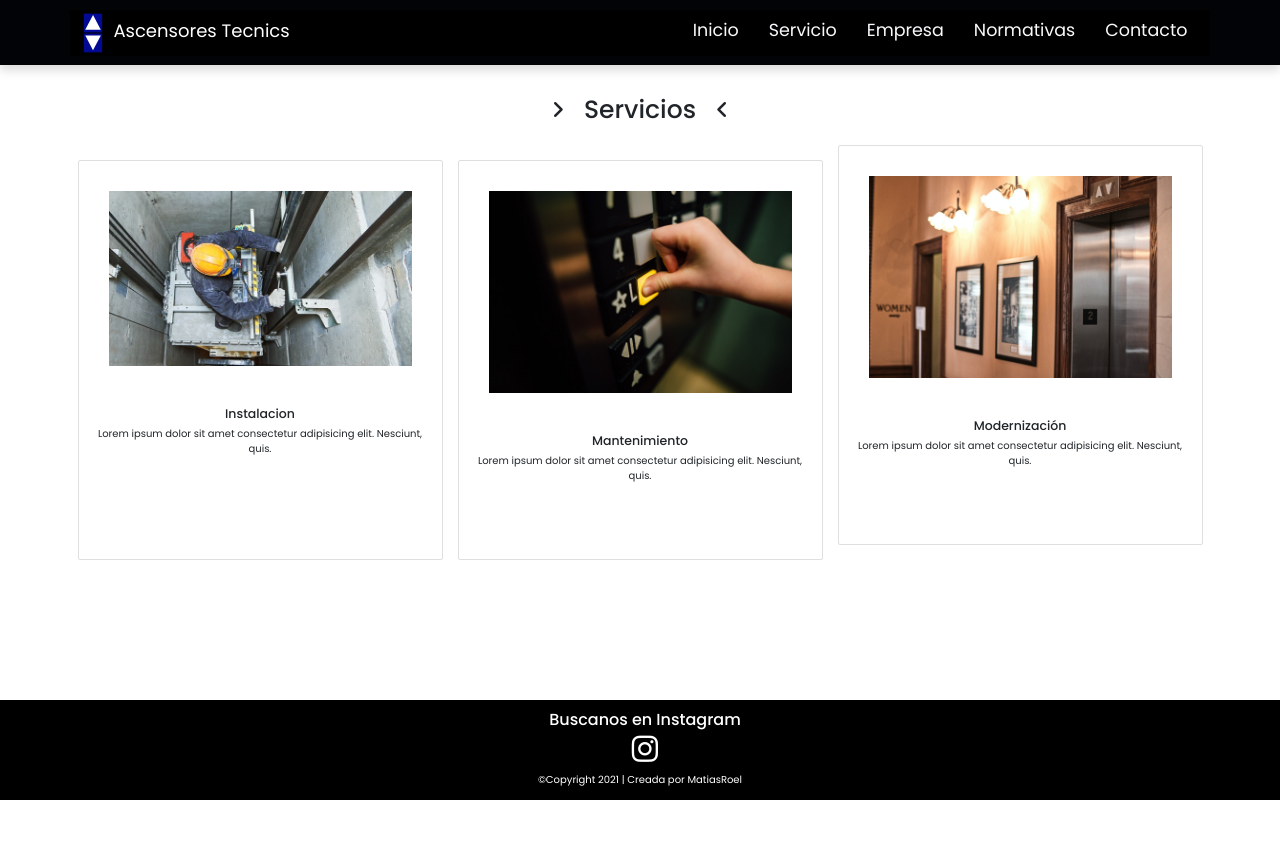
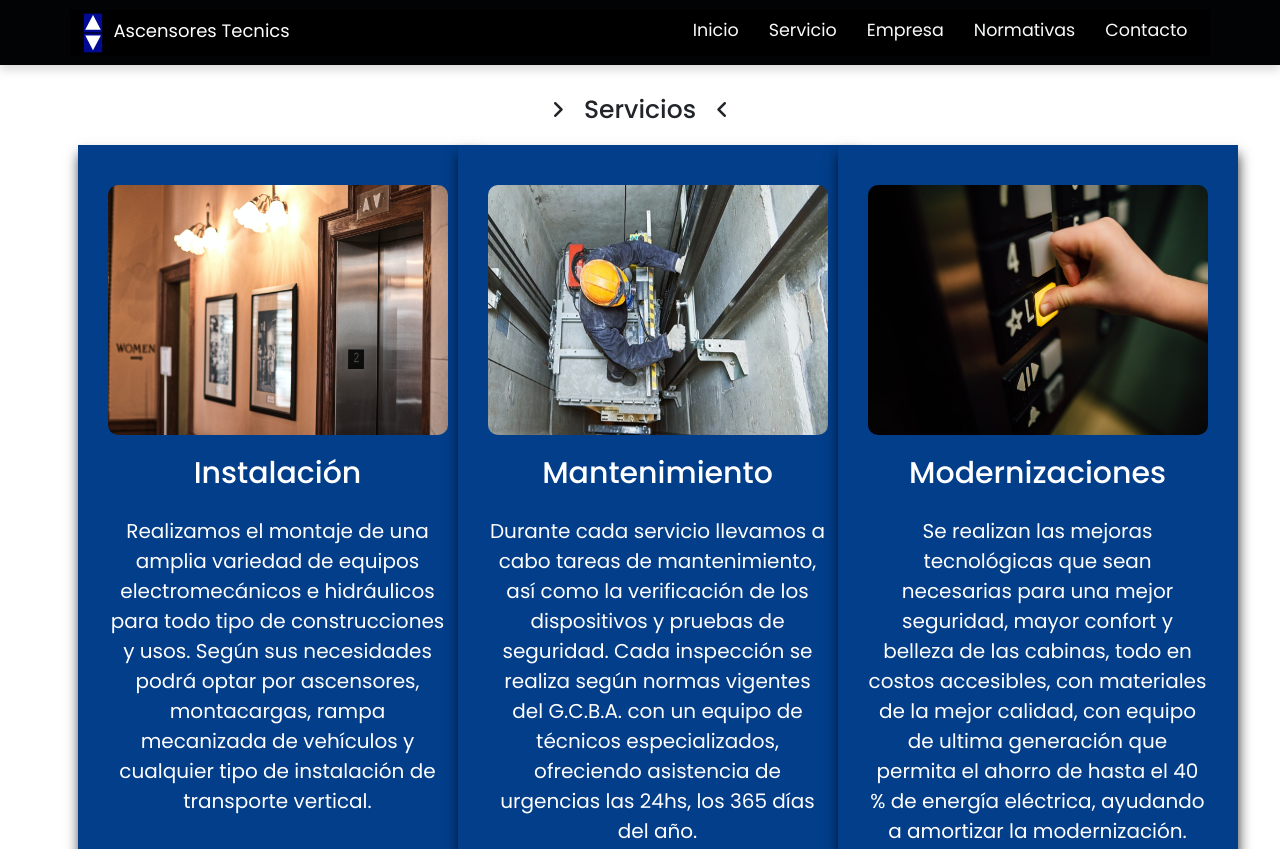
Before and after one commit to MatiasRoel24/Ascensores-Tecnics, a website: page pages/servicio.html in a window 1280 px wide. Shown: the top 849 px of the page. Before the commit the page ends 800 px from the top, so only its background shows below. Drawn offline with nearby package versions, Linux system fonts and the light colour scheme.

Commit message:
servicio terminado

```diff
--- a/pages/servicio.html
+++ b/pages/servicio.html
@@ -83,79 +83,43 @@
       <div class="container">
         <div class="texto-deco">
           <i class="fas fa-angle-right fled"></i>
-            <h2 class="text-center mt-5 fs-1">Servicios</h2>
+            <h2 class="text-center mt-5 encabezado">Servicios</h2>
           <i class="fas fa-angle-left flei"></i>
         </div>
-          <div class="row">
-            <!-- CARD -->
-            <div class="col-12 col-md-4 col-lg-4 mt-5 d-flex justify-content-center">
-              <div class="card card-tamaño">
-                <img
-                  src="../imgs/img-servicio1.jpeg"
-                  alt="servicio"
-                  class="card-img p-5"
-                />
-                <div class="card-body">
-                  <h5 class="card-title text-center">Instalacion</h5>
-                  <p class="card-text text-center mb-2">
-                    Lorem ipsum dolor sit amet consectetur adipisicing elit.
-                    Nesciunt, quis.
-                  </p>
-                </div>
-              </div>
+
+        <div class="row mt-4 mb-5">
+          <div class="col-sm-12 col-md-4 col-lg-4">
+            <div class="contenedor-img mb-5">
+              <img class="img-servicio" src="../imgs/img-servicio3.jpg" alt="">
+              <h4 class="servicio__titulo">Instalación</h4>
+              <p class="servicio__texto">Realizamos el montaje de una amplia variedad de equipos
+                electromecánicos e hidráulicos para todo tipo de construcciones y usos. Según sus
+                necesidades podrá optar por ascensores, montacargas, rampa mecanizada de vehículos y cualquier tipo de instalación de transporte
+                vertical. </p>
+            </div>
           </div>
-          <!-- CARD -->
-          <div class="col-12 col-md-4 col-lg-4 mt-5 d-flex justify-content-center">
-              <div class="card card-tamaño">
-                <img
-                  src="../imgs/img-servicio2.jpg"
-                  alt="servicio"
-                  class="card-img p-5"
-                />
-                <div class="card-body">
-                  <h5 class="card-title text-center">Mantenimiento</h5>
-                  <p class="card-text text-center mb-2">
-                    Lorem ipsum dolor sit amet consectetur adipisicing elit.
-                    Nesciunt, quis.
-                  </p>
-                </div>
-              </div>
+
+          <div class="col-sm-12 col-md-4 col-lg-4">
+            <div class="contenedor-img mb-5">
+              <img class="img-servicio" src="../imgs/img-servicio1.jpeg" alt="">
+              <h4 class="servicio__titulo">Mantenimiento</h4>
+              <p class="servicio__texto">Durante cada servicio llevamos a cabo tareas de mantenimiento,
+                así como la verificación de los dispositivos y pruebas de seguridad. Cada inspección se
+                realiza según normas vigentes del G.C.B.A. con un equipo de técnicos especializados,
+                ofreciendo asistencia de urgencias las 24hs, los 365 días del año.</p>
             </div>
-            <!-- CARD -->
-            <div class="col-12 col-md-4 col-lg-4 mt-4 d-flex justify-content-center">
-              <div class="card card-tamaño">
-                <img
-                  src="../imgs/img-servicio3.jpg"
-                  alt="servicio"
-                  class="card-img p-5"
-                />
-                <div class="card-body">
-                  <h5 class="card-title text-center">Modernización</h5>
-                  <p class="card-text text-center mb-2">
-                    Lorem ipsum dolor sit amet consectetur adipisicing elit.
-                    Nesciunt, quis.
-                  </p>
-                </div>
-              </div>
+          </div>
+
+          <div class="col-sm-12 col-md-4 col-lg-4">
+            <div class="contenedor-img">
+              <img class="img-servicio" src="../imgs/img-servicio2.jpg" alt="">
+              <h4 class="servicio__titulo">Modernizaciones</h4>
+              <p class="servicio__texto">Se realizan las mejoras tecnológicas que sean necesarias para
+                una mejor seguridad, mayor confort y belleza de las cabinas, todo en costos accesibles,
+                con materiales de la mejor calidad, con equipo de ultima generación que permita el ahorro
+                de hasta el 40 % de energía eléctrica, ayudando a amortizar la modernización. </p>
             </div>
-            <!-- CARD -->
-            <!--<div class="col-12 col-md-6 col-lg-6 mt-4 d-flex justify-content-center">
-              <div class="card card-tamaño">
-                <img
-                  src="../imgs/img-servicio4.jpeg"
-                  alt="servicio"
-                  class="card-img p-5"
-                />
-                <div class="card-body">
-                  <h5 class="card-title text-center">Revestimientos</h5>
-                  <p class="card-text text-center mb-2">
-                    Lorem ipsum dolor sit amet consectetur adipisicing elit.
-                    Nesciunt, quis.
-                  </p>
-                </div>
-              </div>
-            </div>-->
-        </div>
+          </div>
       </div>
     </main>
     <!--FOOTER-->
--- a/scss/_globals.scss
+++ b/scss/_globals.scss
@@ -47,6 +47,10 @@ header {
   opacity: 0.50;
 }
 
+.encabezado{
+  font-size: 2.5rem;
+}
+
 main{
   min-height: calc(100vh - 8rem - 10rem);
 }
--- a/scss/_index.scss
+++ b/scss/_index.scss
@@ -93,24 +93,12 @@
 
 /*** SERVICIO ****/
 
-
 .texto-deco {
   display: flex;
   justify-content: center;
   align-items: center;
 }
 
-.card-tamaño {
-  width: 40rem;
-  height: 40rem;
-}
-
-.card-img{
-  max-width: 100rem;
-  max-height: 100rem;
-  height: auto;
-  width: auto;
-}
 .flei {
   margin-top: 2.5rem;
   margin-left: 2rem;
@@ -121,6 +109,40 @@
   margin-top: 2.5rem;
   margin-right: 2rem;
   font-size: 2rem;
+}
+
+.contenedor-img{
+  background-color: $color-principal;
+  width: 100%;
+  height: 55rem;
+  margin: auto;
+  padding: 3rem;
+  padding-top: 4rem;
+  box-shadow: 1px 9px 12px 0px rgba(0,0,0,0.75);
+  -webkit-box-shadow: 1px 9px 12px 0px rgba(0,0,0,0.75);
+  -moz-box-shadow: 1px 9px 12px 0px rgba(0,0,0,0.75);
+}
+
+.img-servicio{
+  height: 20rem;
+  width: 30rem;
+  display: block;
+  margin: auto;
+  border-radius: 10px;
+}
+
+.servicio__titulo{
+  color: white;
+  text-align: center;
+  font-size: 2.5rem;
+  padding-top: 2rem;
+  padding-bottom: 2rem;
+}
+
+.servicio__texto{
+  color: white;
+  font-size: 1.5rem;
+  text-align: center;
 }
 
 /*** EMPRESA ***/
@@ -201,6 +223,7 @@
 .contacto{
   background-color: $color-principal;
   padding: 3rem;
+  margin-bottom: 3rem;
 }
 
 .link-contacto{
@@ -217,6 +240,36 @@
   padding: 3rem;
 }
 
+.contenedor-btn{
+  width: 100%;
+}
+
+.contacto__btn{
+  display: inline-flex;
+  align-items: center;
+  justify-content: center;
+  width: 100%;
+  height: 4rem;
+  background-color: $color-principal;
+  color: white;
+  font-size: 1.5rem;
+  font-weight: bold;
+  border: none;
+  text-decoration: none;
+  text-transform: uppercase;
+  transition: .3s ease all;
+}
+
+.contacto__btn:hover{
+  color: white;
+  opacity: 0.75;
+}
+
+
 .title-men{
   color: $color-principal;
 }
+
+.textarea-expand{
+  resize: none;
+}
--- a/scss/_mediaquery.scss
+++ b/scss/_mediaquery.scss
@@ -68,6 +68,37 @@ main{
 
 /*** SERVICIOS ***/
 
+@media (min-width: 576px){
+  .contenedor-img{
+    background-color: $color-principal;
+    width: 40rem;
+    height: 75rem;
+    margin: auto;
+    padding-top: 4rem;
+  }
+
+  .img-servicio{
+    height: 25rem;
+    width: 34rem;
+    display: block;
+    margin: auto;
+    border-radius: 10px;
+  }
+
+  .servicio__titulo{
+    color: white;
+    text-align: center;
+    font-size: 3rem;
+    padding-top: 2rem;
+
+  }
+
+  .servicio__texto{
+    color: white;
+    font-size: 2rem;
+  }
+}
+
 
 
 /*** EMPRESA ***/
@@ -136,3 +167,9 @@ main{
 }
 
 /*** CONTACTO ***/
+
+@media (min-width: 576px){
+  .mapa{
+    width: 500px;
+  }
+}
```
Also changed, not shown: pages/contacto.html (+10 -23 lines), pages/empresa.html (+2 -1 lines), pages/normativas.html (+1 -1 lines), css/style.css, 1 other file.
